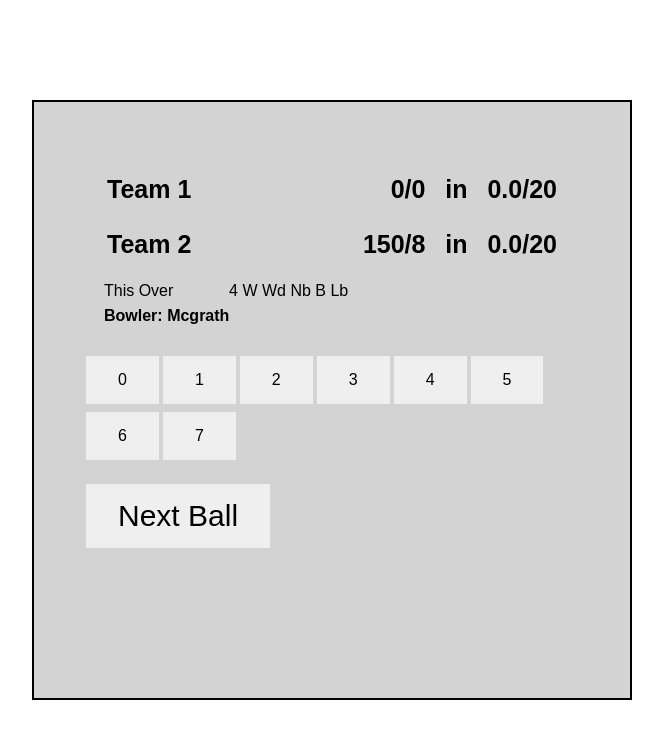
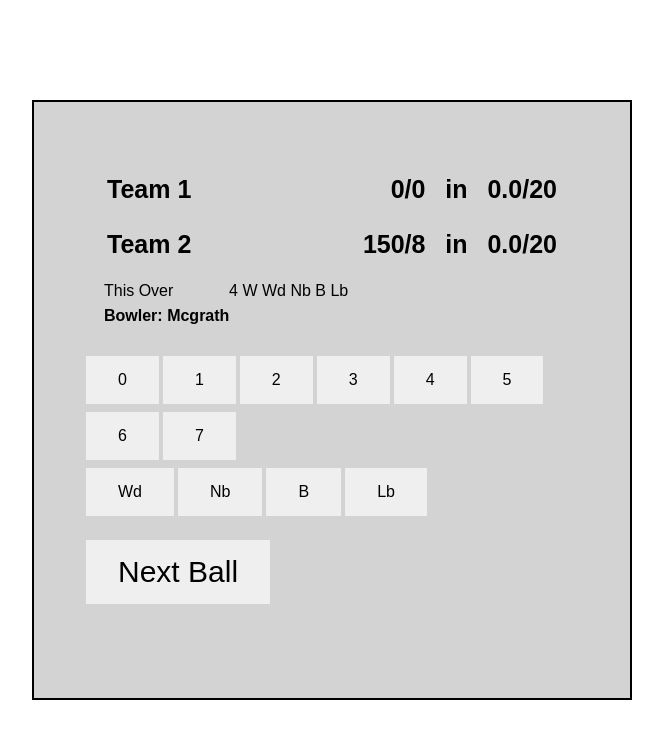
Before and after one commit to kalbandeSwapnil/cricket-scorer-app, a React (Create React App) app: page / in a window 1280 px wide. Shown: the top 738 px of the page, without its empty margins (68-731 px from the left). Built offline with nearby package versions, Linux system fonts and the light colour scheme.

Commit message:
|#S04|Ashish+Satish| Adds extras to the screen and also updates runs (but no balls)

```diff
--- a/src/main/runs/Runs.jsx
+++ b/src/main/runs/Runs.jsx
@@ -7,7 +7,11 @@ class Runs extends Component {
         super(props);
         this.state ={
             currentRun : 0,
-            bowlIndex : 0
+            bowlIndex : 0,
+            extras : {
+                type : null,
+                runs : 0
+            }
         }
     }
 
@@ -27,6 +31,18 @@ class Runs extends Component {
         }
     }
 
+    storeExtra(extra) {
+        debugger;
+        this.setState({
+            bowlIndex : this.state.bowlIndex-1,
+            currentRun: 1,
+            extras : {
+                type : extra.target.value,
+                runs : 1
+            }
+        })
+    }
+
     render() {
         let runs = [];
         for(let index =0 ;index< 8; index++){
@@ -34,10 +50,18 @@ class Runs extends Component {
                 <button className="button-number" value ={index} onClick = {this.storeRun.bind(this)}>{index}</button>
             )
         }
+        // Render extras
+        let extras = ["Wd", "Nb", "B", "Lb"]
+        let showExtras = extras.map(extra => {
+            return <button className="button-number" value={extra} onClick={this.storeExtra.bind(this)}>{extra}</button>
+        })
+
        return (
            <div className="runs">
 
                {runs}
+               <br></br>
+               {showExtras}
                <br></br>
                <button className="button-next"  onClick = {() => {
                    this.props.recordRuns(this.state.currentRun)
```
